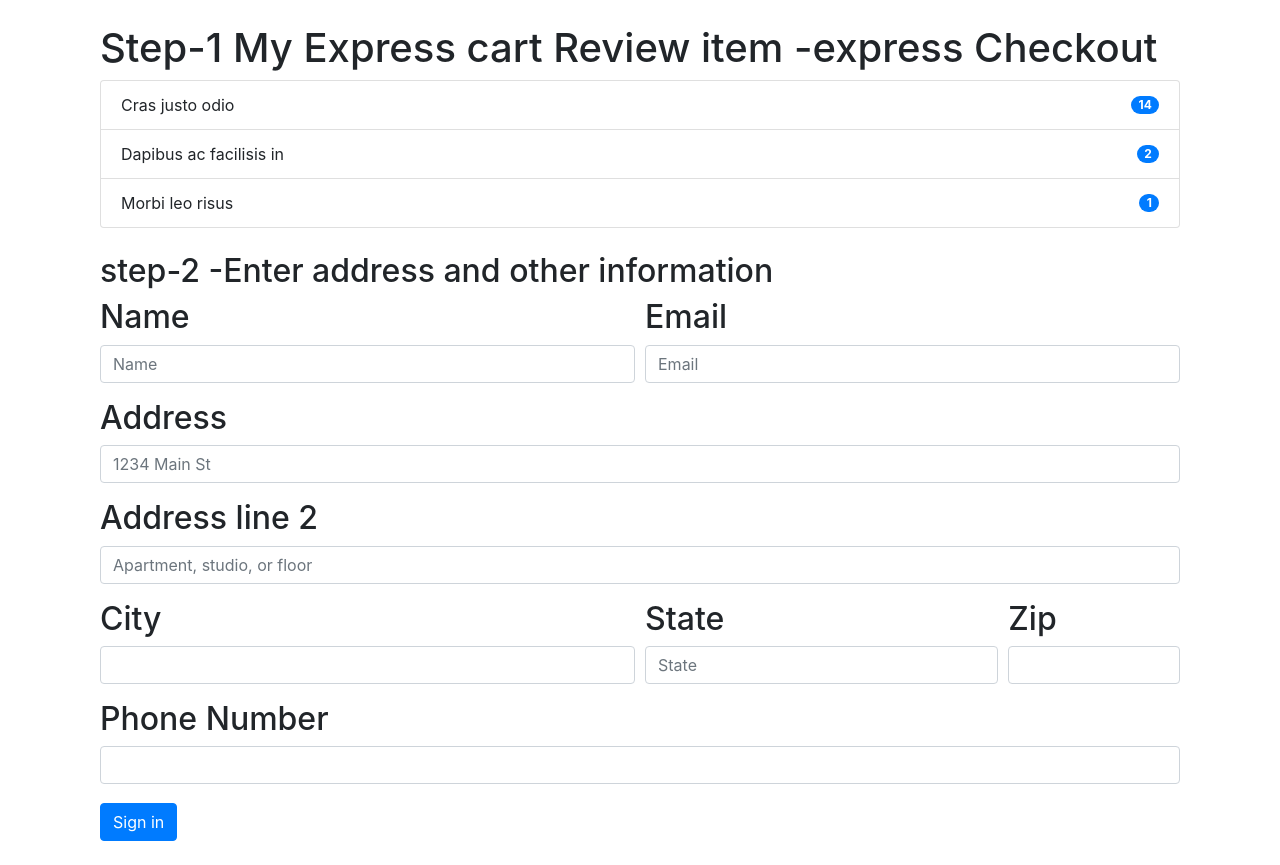
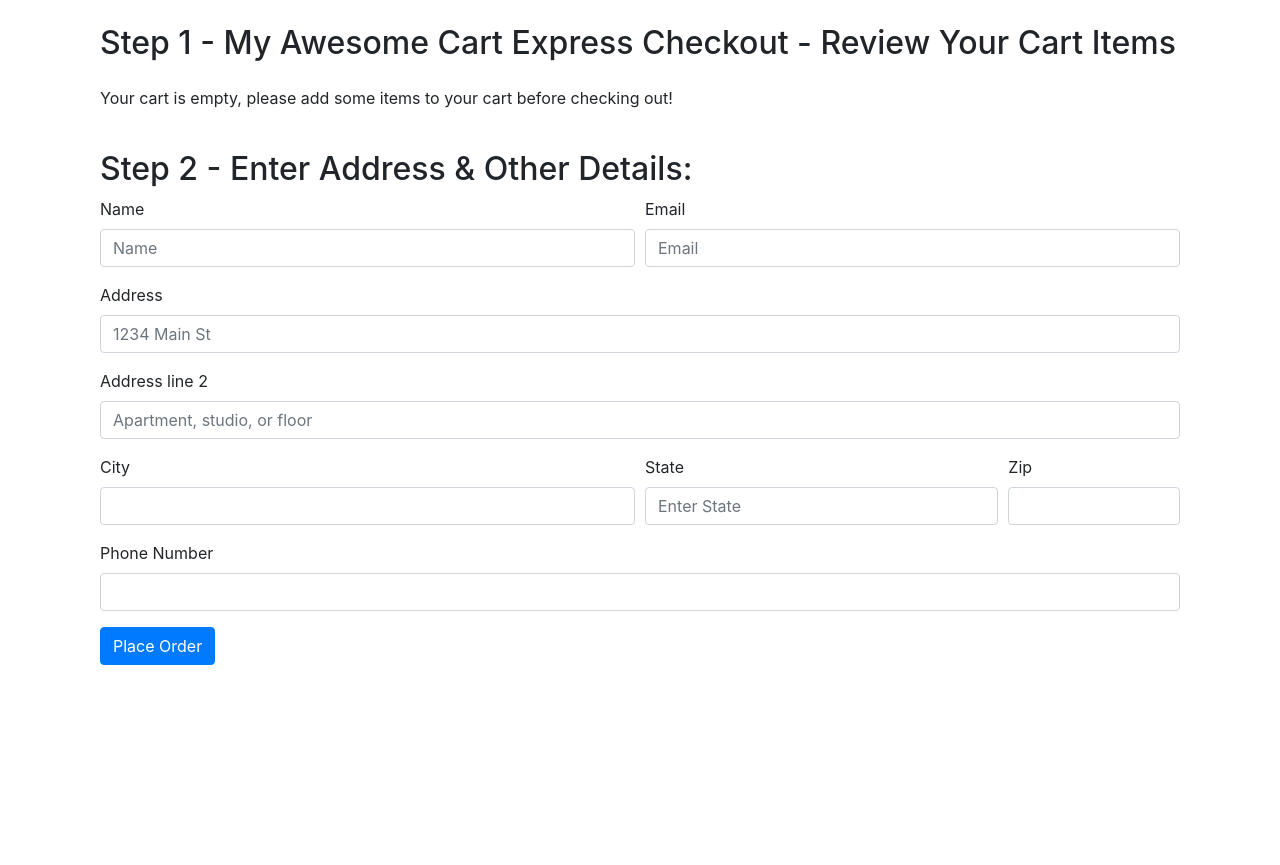
Before and after one commit to abhisable/MyAwesomeCart, a Django app: page /shop/checkout/ in a window 1280 px wide. Shown: the part 56-921 px from the top of the page. After the commit the page ends 721 px from the top, so only its background shows below. Run offline with Django 3.2, Linux system fonts and the light colour scheme; some libraries are stand-ins or nearby versions.

Commit message:
database entry for placing orders

```diff
--- a/shop/admin.py
+++ b/shop/admin.py
@@ -1,7 +1,8 @@
 from django.contrib import admin
 
 # Register your models here.
-from .models import *
+from .models import Product,Contact,Orders
 
 admin.site.register(Product)
 admin.site.register(Contact)
+admin.site.register(Orders)
--- a/shop/templates/shop/checkout.html
+++ b/shop/templates/shop/checkout.html
@@ -1,67 +1,92 @@
+
+
 {% extends 'shop/basic.html' %}
-{% block title%}checkout page- MyAswesomeCart{% endblock %}
+{% block title%} Checkout - My Awesome Cart{% endblock %}
 {% block body %}
 <div class="container">
     <div class="col my-4">
-<h1>Step-1 My Express cart Review item -express Checkout</h1>
-<div id="item">
-	<ul class="list-group">
-  <li class="list-group-item d-flex justify-content-between align-items-center">
-    Cras justo odio
-    <span class="badge badge-primary badge-pill">14</span>
-  </li>
-  <li class="list-group-item d-flex justify-content-between align-items-center">
-    Dapibus ac facilisis in
-    <span class="badge badge-primary badge-pill">2</span>
-  </li>
-  <li class="list-group-item d-flex justify-content-between align-items-center">
-    Morbi leo risus
-    <span class="badge badge-primary badge-pill">1</span>
-  </li>
+        <h2>Step 1 - My Awesome Cart Express Checkout - Review Your Cart Items</h2>
+        <div class="my-4">
+            <ul class="list-group" id="items">
             </ul>
         </div>
     </div>
     <div class="col my-4">
-<h2>step-2 -Enter address and other information<h2>
-	<form>
+        <h2>Step 2 - Enter Address & Other Details:</h2>
+        <form method="post" action="/shop/checkout/">{% csrf_token %}
+            <input type="hidden" name="itemsJson" id="itemsJson">
             <div class="form-row">
                 <div class="form-group col-md-6">
-      <label for="inputName">Name</label>
-      <input type="text" class="form-control" id="inputName" placeholder="Name">
+                    <label for="name">Name</label>
+                    <input type="text" class="form-control" id="name" name="name" placeholder="Name">
                 </div>
                 <div class="form-group col-md-6">
-      <label for="inputEmail">Email</label>
-      <input type="email" class="form-control" id="inputEmail" placeholder="Email">
+                    <label for="email">Email</label>
+                    <input type="email" class="form-control" id="email" name="email" placeholder="Email">
                 </div>
             </div>
             <div class="form-group">
-    <label for="inputAddress">Address</label>
-    <input type="text" class="form-control" id="inputAddress" placeholder="1234 Main St">
+                <label for="address1">Address</label>
+                <input type="text" class="form-control" id="address1" name="address1" placeholder="1234 Main St">
             </div>
             <div class="form-group">
-    <label for="inputAddress2">Address line 2</label>
-    <input type="text" class="form-control" id="inputAddress2" placeholder="Apartment, studio, or floor">
+                <label for="address2">Address line 2</label>
+                <input type="text" class="form-control" id="address2" name="address2" placeholder="Apartment, studio, or floor">
             </div>
             <div class="form-row">
                 <div class="form-group col-md-6">
-      <label for="inputCity">City</label>
-      <input type="text" class="form-control" id="inputCity">
+                    <label for="city">City</label>
+                    <input type="text" class="form-control" id="city" name="city">
                 </div>
                 <div class="form-group col-md-4">
-      <label for="inputState">State</label>
-    <input type="text" class="form-control" id="inputState" placeholder="State">
+                    <label for="state">State</label>
+                    <input type="text" class="form-control" id="state" name="state"  placeholder="Enter State">
                 </div>
                 <div class="form-group col-md-2">
-      <label for="inputZip">Zip</label>
-      <input type="text" class="form-control" id="inputZip">
+                    <label for="zip_code">Zip</label>
+                    <input type="text" class="form-control" id="zip_code" name="zip_code">
                 </div>
             </div>
-  <div class="form-group ">
-      <label for="inputPhone">Phone Number</label>
-      <input type="tel" class="form-control" id="inputPhone">
+            <div class="form-group">
+                <label for="phone">Phone Number</label>
+                <input type="tel" class="form-control" id="phone" name="phone">
             </div>
-  <button type="submit" class="btn btn-primary">Sign in</button>
+            <button type="submit" class="btn btn-primary">Place Order</button>
         </form>
     </div>
 </div>
 {% endblock %}
+{% block js %}
+<script>
+if (localStorage.getItem('cart') == null) {
+    var cart = {};
+} else {
+    cart = JSON.parse(localStorage.getItem('cart'));
+}
+console.log(cart);
+var sum = 0;
+if ($.isEmptyObject(cart)) {
+    //if object is empty
+    mystr = `<p>Your cart is empty, please add some items to your cart before checking out!</p>`
+    $('#items').append(mystr);
+} else {
+    for (item in cart) {
+        let name = cart[item][1];
+        let qty = cart[item][0];
+        sum = sum + qty;
+        mystr = `<li class="list-group-item d-flex justify-content-between align-items-center">
+                    ${name}
+                    <span class="badge badge-primary badge-pill">${qty}</span>
+                </li>`
+        $('#items').append(mystr);
+    }
+}
+document.getElementById('cart').innerHTML = sum;
+$('#itemsJson').val(JSON.stringify(cart));
+{% if thank %}
+alert('Thanks for ordering with us. Your order is is {{id}}. Use it to track your order using our order tracker');
+localStorage.clear();
+document.location = "/shop";
+{% endif %}
+</script>
+{% endblock %}
--- a/shop/views.py
+++ b/shop/views.py
@@ -1,5 +1,5 @@
 from django.shortcuts import render
-from .models import Product,Contact
+from .models import Product,Contact,Orders
 from math import ceil
 
 # Create your views here.
@@ -49,6 +49,22 @@ def productView(request,myid):
      product=Product.objects.filter(product_id=myid)
      return render(request,'shop/prodView.html',{'product':product[0]})
 def checkout(request):
+    if request.method=='POST':
+        print(request)
+        items_json=request.POST.get('itemsJson','')
+        name=request.POST.get('name','')
+        email=request.POST.get('email','')
+        address=request.POST.get('address1','')+" "+request.POST.get('address2','')
+        city=request.POST.get('city','')
+        state=request.POST.get('state','')
+        zip_code=request.POST.get('zip_code','')
+        phone=request.POST.get('phone','')
+
+        order=Orders(items_json=items_json,name=name,email=email,address=address,city=city,state=state,zip_code=zip_code,phone=phone)
+        order.save()
+        thank=True
+        id=order.order_id
+        return render(request,'shop/checkout.html',{'thank':thank,'id':id})
     return render(request, 'shop/checkout.html')
 def product(request):
       return render(request,'shop/product.html')
```
Also changed, not shown: shop/models.py (+13 -2 lines), shop/templates/shop/index.html (+15 -11 lines), db.sqlite3. Lines whose indentation alone changed are shown as unchanged.
